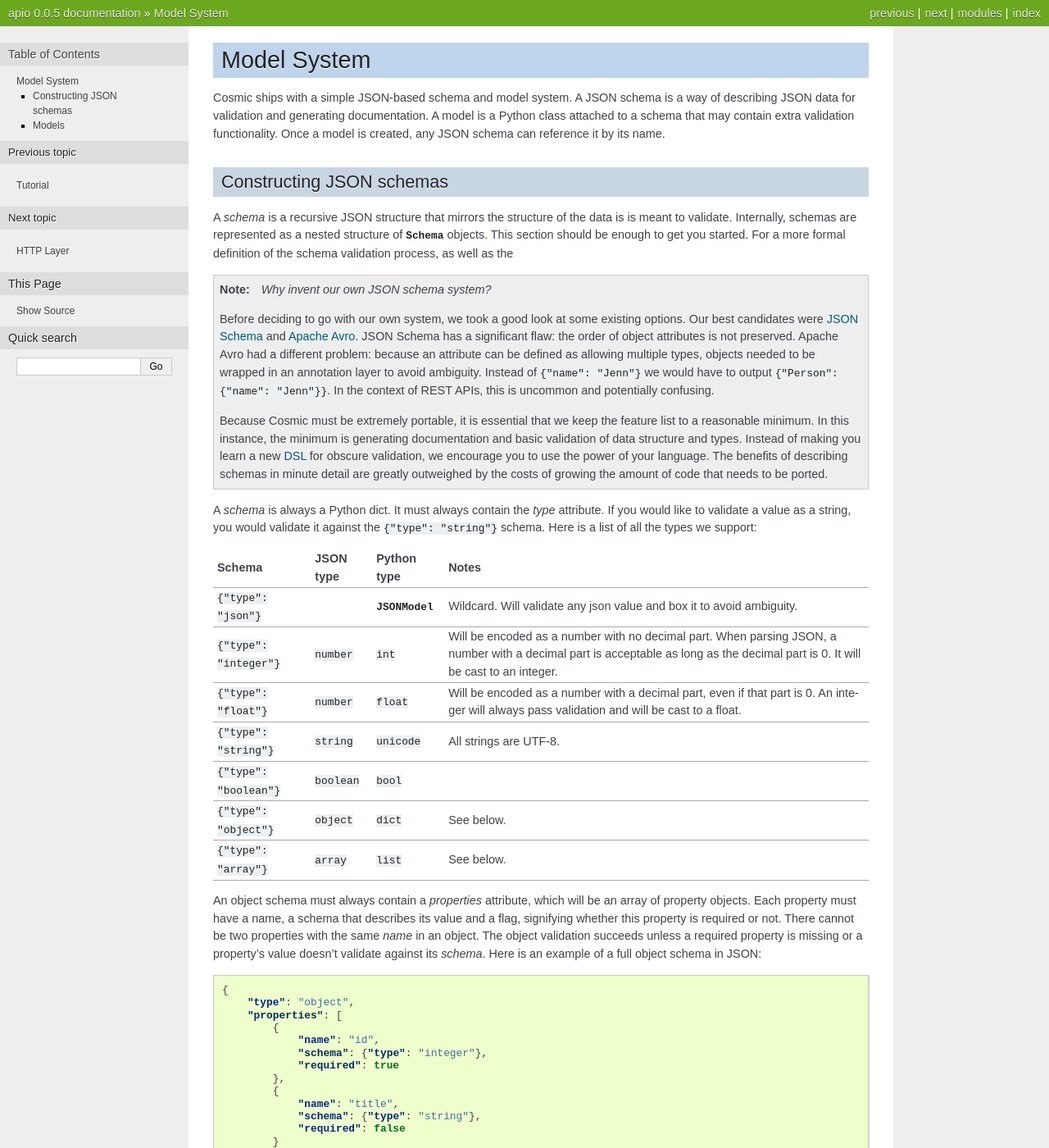
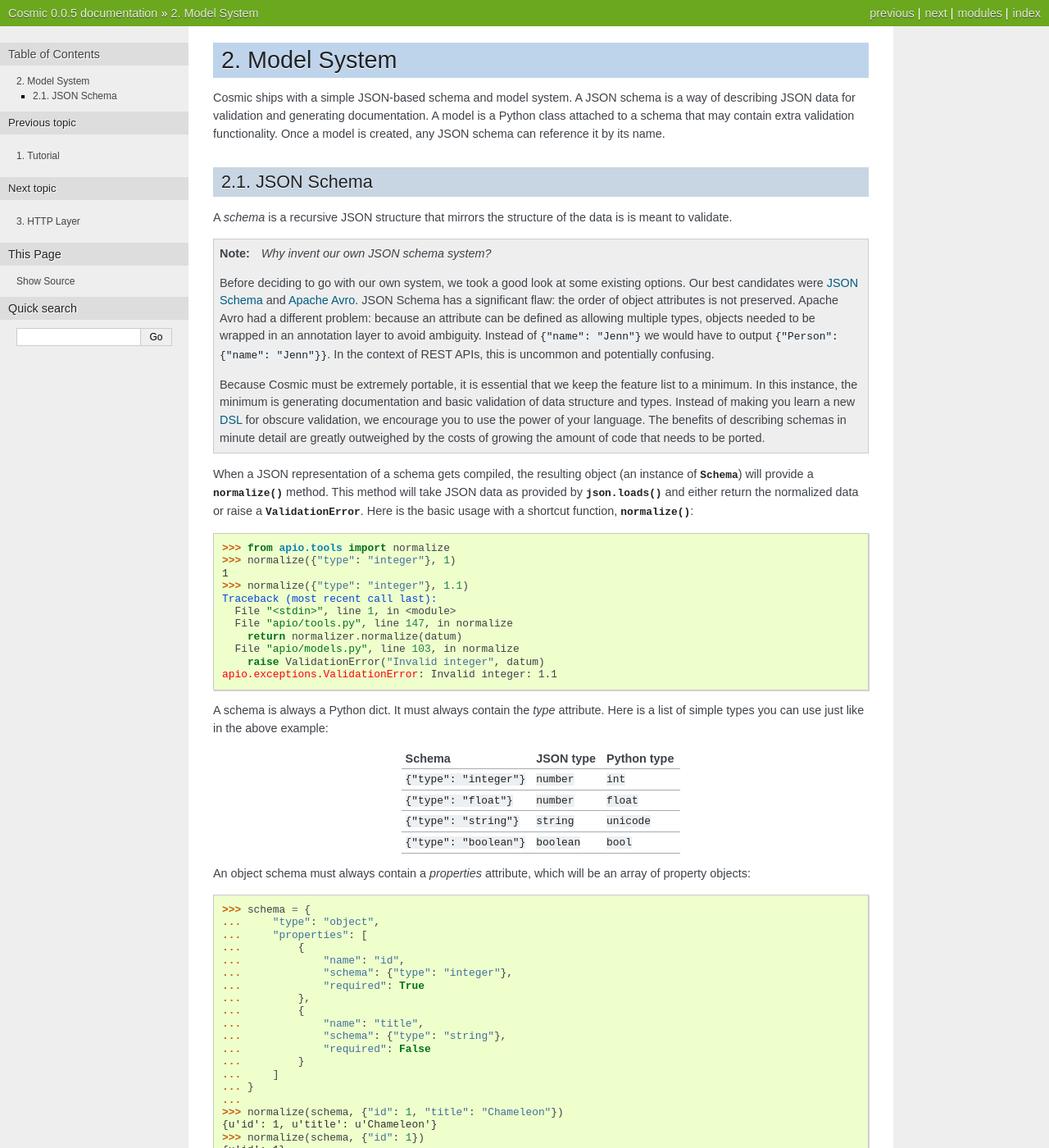
Before and after one commit to cosmic-api/cosmic.py, a Sphinx documentation site: the page built from docs/source/models.rst, in a window 1280 px wide and 1400 px high. Shown: the whole window at 82% size. Built offline with Sphinx 7.4.7, drawn with Linux system fonts in a browser that asks for light colours; some of the changed text lies outside the part shown.

Commit message:
Document JSON Schema (not Models)

```diff
--- a/docs/source/conf.py
+++ b/docs/source/conf.py
@@ -42,7 +42,7 @@ source_suffix = '.rst'
 master_doc = 'index'
 
 # General information about the project.
-project = u'apio'
+project = u'Cosmic'
 copyright = u'2012, 8313547 Canada Inc.'
 
 # The version info for the project you're documenting, acts as replacement for
--- a/docs/source/index.rst
+++ b/docs/source/index.rst
@@ -10,6 +10,7 @@ Contents:
 
 .. toctree::
    :maxdepth: 2
+   :numbered:
 
    tutorial
    models
--- a/docs/source/models.rst
+++ b/docs/source/models.rst
@@ -7,14 +7,11 @@ documentation. A model is a Python class attached to a schema that may
 contain extra validation functionality. Once a model is created, any
 JSON schema can reference it by its name.
 
-Constructing JSON schemas
--------------------------
+JSON Schema
+-----------
 
 A *schema* is a recursive JSON structure that mirrors the structure of
-the data is is meant to validate. Internally, schemas are represented
-as a nested structure of :class:`~apio.models.Schema` objects. This
-section should be enough to get you started. For a more formal definition
-of the schema validation process, as well as the
+the data is is meant to validate.
 
 .. note::
 
@@ -32,90 +29,97 @@ of the schema validation process, as well as the
     REST APIs, this is uncommon and potentially confusing.
 
     Because Cosmic must be extremely portable, it is essential that we
-    keep the feature list to a reasonable minimum. In this instance,
-    the minimum is generating documentation and basic validation of
-    data structure and types. Instead of making you learn a new `DSL
+    keep the feature list to a minimum. In this instance, the minimum
+    is generating documentation and basic validation of data structure
+    and types. Instead of making you learn a new `DSL
     <http://en.wikipedia.org/wiki/Domain-specific_language>`_ for
     obscure validation, we encourage you to use the power of your
     language. The benefits of describing schemas in minute detail are
     greatly outweighed by the costs of growing the amount of code that
     needs to be ported.
 
+When a JSON representation of a schema gets compiled, the resulting
+object (an instance of :class:`~apio.models.Schema`) will provide a
+:meth:`normalize` method. This method will take JSON data as provided
+by :func:`json.loads` and either return the normalized data or
+raise a :class:`~apio.exceptions.ValidationError`. Here is the basic
+usage with a shortcut function, :func:`~apio.tools.normalize`::
 
-A *schema* is always a Python dict. It must always contain the *type*
-attribute. If you would like to validate a value as a string, you
-would validate it against the ``{"type": "string"}`` schema. Here is a
-list of all the types we support:
+    >>> from apio.tools import normalize
+    >>> normalize({"type": "integer"}, 1)
+    1
+    >>> normalize({"type": "integer"}, 1.1)
+    Traceback (most recent call last):
+      File "<stdin>", line 1, in <module>
+      File "apio/tools.py", line 147, in normalize
+        return normalizer.normalize(datum)
+      File "apio/models.py", line 103, in normalize
+        raise ValidationError("Invalid integer", datum)
+    apio.exceptions.ValidationError: Invalid integer: 1.1
 
-+-----------------------------+-------------+---------------------------------+-------------------------------------+
-|           Schema            |  JSON type  |           Python type           | Notes                               |
-|                             |             |                                 |                                     |
-+=============================+=============+=================================+=====================================+
-| ``{"type": "json"}``        |             | :class:`~apio.models.JSONModel` | Wildcard. Will validate any json    |
-|                             |             |                                 | value and box it to avoid ambiguity.|
-|                             |             |                                 |                                     |
-+-----------------------------+-------------+---------------------------------+-------------------------------------+
-| ``{"type": "integer"}``     | ``number``  |             ``int``             | Will be encoded as a number with no |
-|                             |             |                                 | decimal part. When parsing JSON, a  |
-|                             |             |                                 | number with a decimal part is       |
-|                             |             |                                 | acceptable as long as the decimal   |
-|                             |             |                                 | part is 0. It will be cast to an    |
-|                             |             |                                 | integer.                            |
-+-----------------------------+-------------+---------------------------------+-------------------------------------+
-| ``{"type": "float"}``       | ``number``  |            ``float``            | Will be encoded as a number with a  |
-|                             |             |                                 | decimal part, even if that part is  |
-|                             |             |                                 | 0. An integer will always pass      |
-|                             |             |                                 | validation and will be cast to a    |
-|                             |             |                                 | float.                              |
-+-----------------------------+-------------+---------------------------------+-------------------------------------+
-| ``{"type": "string"}``      | ``string``  |           ``unicode``           | All strings are UTF-8.              |
-|                             |             |                                 |                                     |
-+-----------------------------+-------------+---------------------------------+-------------------------------------+
-| ``{"type": "boolean"}``     | ``boolean`` |            ``bool``             |                                     |
-+-----------------------------+-------------+---------------------------------+-------------------------------------+
-| ``{"type": "object"}``      | ``object``  | ``dict``                        | See below.                          |
-+-----------------------------+-------------+---------------------------------+-------------------------------------+
-| ``{"type": "array"}``       | ``array``   | ``list``                        | See below.                          |
-+-----------------------------+-------------+---------------------------------+-------------------------------------+
+A schema is always a Python dict. It must always contain the *type*
+attribute. Here is a list of simple types you can use just like in the
+above example:
+
++-------------------------+-------------+-------------+
+|         Schema          |  JSON type  | Python type |
++=========================+=============+=============+
+| ``{"type": "integer"}`` | ``number``  | ``int``     |
++-------------------------+-------------+-------------+
+| ``{"type": "float"}``   | ``number``  | ``float``   |
++-------------------------+-------------+-------------+
+| ``{"type": "string"}``  | ``string``  | ``unicode`` |
++-------------------------+-------------+-------------+
+| ``{"type": "boolean"}`` | ``boolean`` | ``bool``    |
++-------------------------+-------------+-------------+
 
 An object schema must always contain a *properties* attribute, which
-will be an array of property objects. Each property must have a name,
-a schema that describes its value and a flag, signifying whether this
-property is required or not. There cannot be two properties with the
-same *name* in an object. The object validation succeeds unless a
-required property is missing or a property's value doesn't validate
-against its *schema*. Here is an example of a full object schema in
-JSON:
+will be an array of property objects::
 
-.. code:: json
-
-    {
-        "type": "object",
-        "properties": [
-            {
-                "name": "id",
-                "schema": {"type": "integer"},
-                "required": true
-            },
-            {
-                "name": "title",
-                "schema": {"type": "string"},
-                "required": false
-            }
-        ]
-    }
+    >>> schema = {
+    ...     "type": "object",
+    ...     "properties": [
+    ...         {
+    ...             "name": "id",
+    ...             "schema": {"type": "integer"},
+    ...             "required": True
+    ...         },
+    ...         {
+    ...             "name": "title",
+    ...             "schema": {"type": "string"},
+    ...             "required": False
+    ...         }
+    ...     ]
+    ... }
+    ...
+    >>> normalize(schema, {"id": 1, "title": "Chameleon"})
+    {u'id': 1, u'title': u'Chameleon'}
+    >>> normalize(schema, {"id": 1})
+    {u'id': 1}
+    >>> normalize(schema, {"id": "Chameleon"})
+    Traceback (most recent call last):
+      File "<stdin>", line 1, in <module>
+      File "apio/tools.py", line 147, in normalize
+        return normalizer.normalize(datum)
+      File "apio/models.py", line 241, in normalize
+        ret[prop] = schema.normalize(datum[prop])
+      File "apio/models.py", line 103, in normalize
+        raise ValidationError("Invalid integer", datum)
+    apio.exceptions.ValidationError: Item at [u'id'] Invalid integer: 'Chameleon'
 
 An array schema must always contain an *items* property, which must be
-a *schema* that describes every item in the array. An empty array will
-always pass validation. Here is a schema describing an array or
-strings:
+a *schema* that describes every item in the array. Here is a schema
+describing an array or strings:
 
-.. code:: json
-
-    {
-        "type": "array",
-        "items": {"type": "string"}
-    }
+    >>> schema = {
+    ...     "type": "array",
+    ...     "items": {"type": "string"}
+    ... }
+    ...
+    >>> normalize(schema, ["foo", "bar"])
+    [u'foo', u'bar']
+    >>> normalize(schema, [])
+    []
 
 Of course, these schemas can be nested as deep as you like. For
 example, to validate ``[{"name": "Rose"}, {"name": "Lily"}]``, you
@@ -136,36 +140,3 @@ could use the following schema:
             ]
         }
     }
-
-The basic usage is as follows::
-
-    >>> from apio.models import normalize_schema
-    >>> normalizer = normalize_schema({"type": "integer"})
-    >>> normalizer(3)
-    3
-    >>> normalizer(4.0)
-    4
-    >>> normalizer(4.1)
-    Traceback (most recent call last):
-      File "<stdin>", line 1, in <module>
-      File "/lib/python2.7/site-packages/apio/models.py", line 16, in normalize_integer
-        raise ValidationError("Invalid integer: %s" % (datum,))
-    apio.exceptions.ValidationError: Invalid integer: 3.3
-
-The :mod:`apio.models` module provides, first of all, a set of basic
-functions for normalizing JSON primitives. These functions raise
-:exc:`~apio.exceptions.ValidationError` if the value is invalid or
-return a normalized version of the value if it is.
-
-
-These functions deal with simple JSON values, but :mod:`apio.models`
-also provides a normalization function for *schemas*:
-
-Models
-------
-
-Models are created for a particular :class:`~apio.api.API` by subclassing the
-``MyCoolAPI.Model`` class. The act of subclassing will register the
-model with the API and add it to the API spec. The default Model
-schema is ``{"type": "any"}``. To change it, override the ``schema``
-attribute.
```
